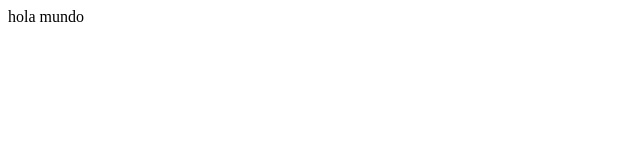
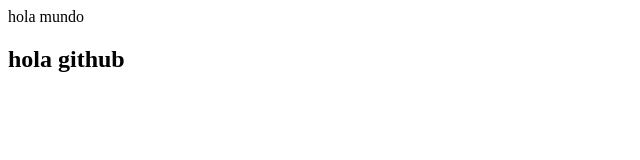
Before and after one commit to wilb-son/repositorio1, a plain HTML site: page index.html in a window 1280 px wide. Shown: the whole page, without its empty margins (0-640 px from the left). Drawn offline with Linux system fonts and the light colour scheme.

Commit message:
cambio de titulo

```diff
--- a/index.html
+++ b/index.html
@@ -7,5 +7,6 @@
 </head>
 <body>
     hola mundo
+    <h2>hola github</h2>
 </body>
 </html>
```
